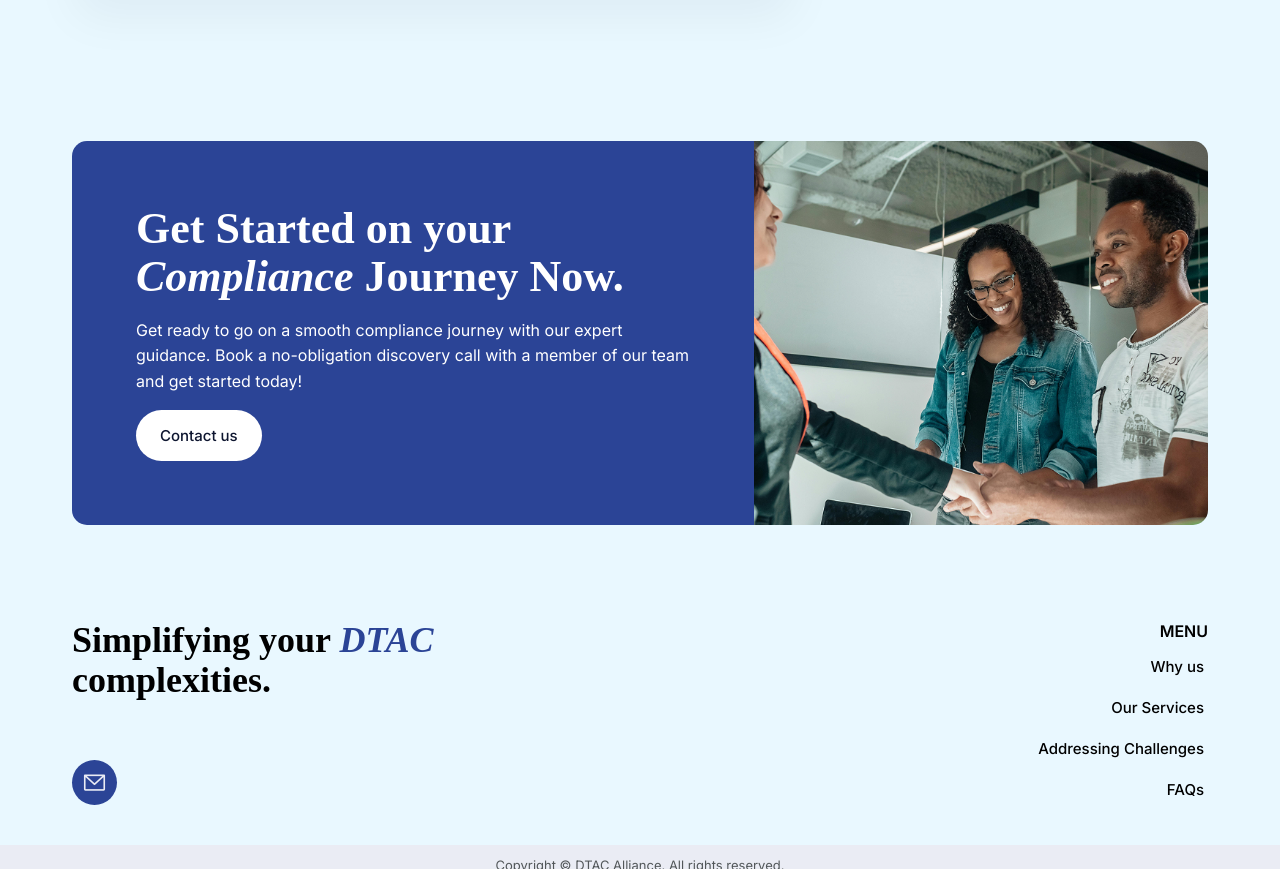
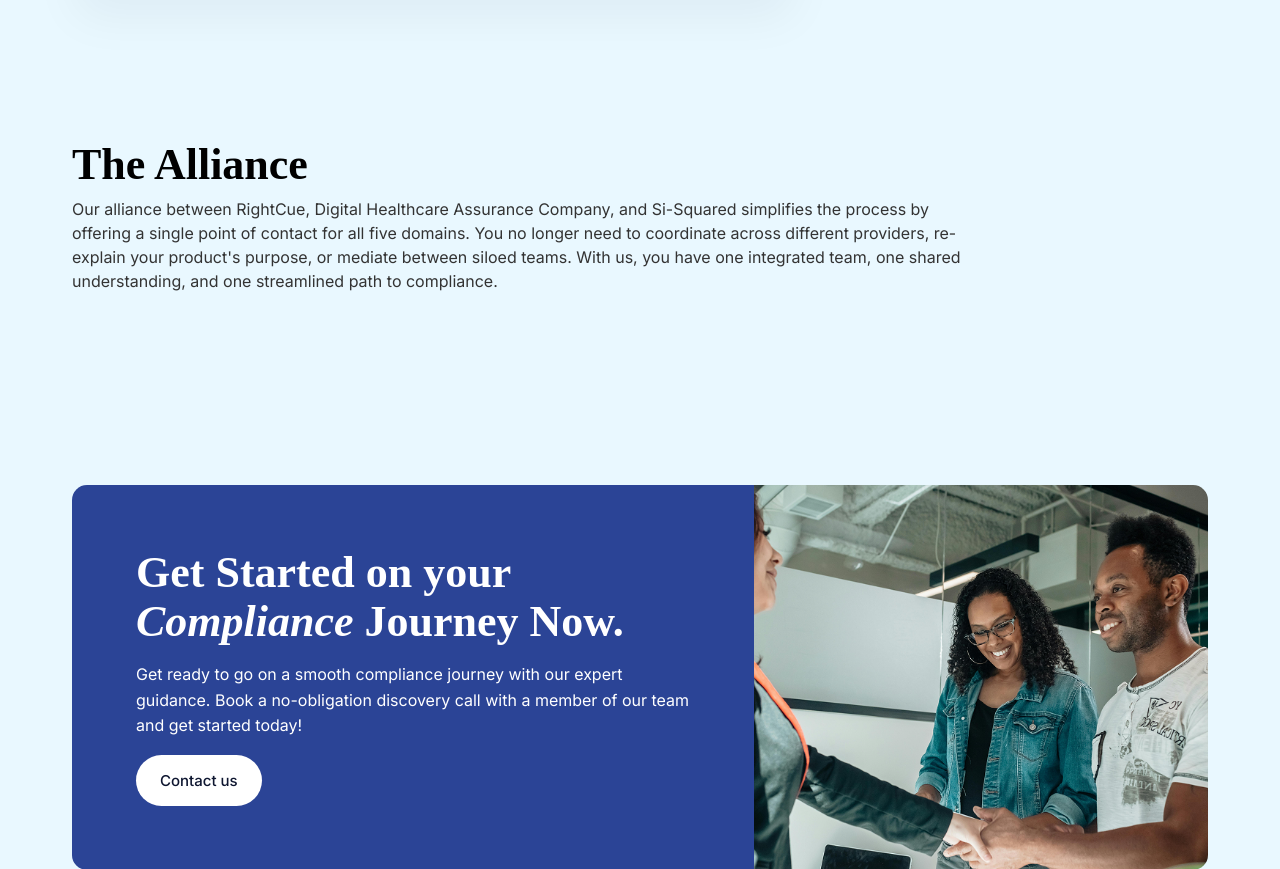
Before and after one commit to abeeragarwal21/dtac-alliance, a website built with Parcel: page index.html in a window 1280 px wide. Shown: the part 4180-5049 px from the top of the page. Built offline with nearby package versions, Linux system fonts and the light colour scheme; a web font is replaced by a local one.

Commit message:
starting partners section

```diff
--- a/index.html
+++ b/index.html
@@ -522,6 +522,24 @@
                     </aside>
                 </div>
             </section>
+            <section id="partnership">
+                <div class="section-top">
+                    <div class="section-top__heading-container">
+                        <h2>The Alliance</h2>
+                        <p class="section-top__paragraph">
+                            Our alliance between RightCue, Digital Healthcare
+                            Assurance Company, and Si-Squared simplifies the
+                            process by offering a single point of contact for
+                            all five domains. You no longer need to coordinate
+                            across different providers, re-explain your
+                            product's purpose, or mediate between siloed teams.
+                            With us, you have one integrated team, one shared
+                            understanding, and one streamlined path to
+                            compliance.
+                        </p>
+                    </div>
+                </div>
+            </section>
             <section id="cta">
                 <div class="cta-card">
                     <div class="cta-card__content">
--- a/src/css/style.css
+++ b/src/css/style.css
@@ -97,6 +97,11 @@
     padding: var(--space-lg);
 }
 
+/* Partners */
+#partnership {
+    background-color: var(--blue-background);
+}
+
 /* Cta Section */
 #cta {
     background-color: var(--blue-background);
```
Also changed, not shown: src/img/digital-health-assurance.webp (added), src/img/rightcue.png (added), src/img/si-squared.png (added).
